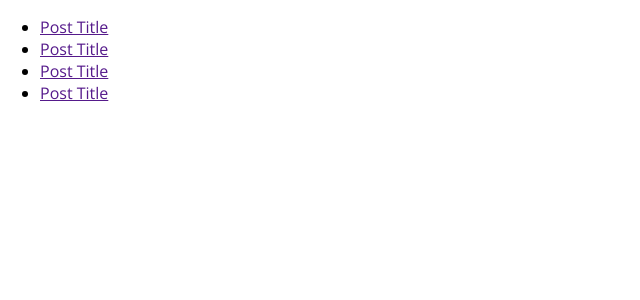
After one commit to MbolafyDev/Post-Django, a Django app: page /read-later in a window 1280 px wide. The commit adds this page. Shown: the top 300 px of the page, without its empty margins (0-640 px from the left). Run offline with Django 4.2, Linux system fonts and the light colour scheme.

Commit message:
Ajout quelques choses

```diff
--- /dev/null
+++ b/blog/templates/blog/stored_posts.html
@@ -0,0 +1,16 @@
+{% extends 'base.html' %}
+
+{% block title %}
+  My Stored Posts
+{% endblock title %}My Stored Posts
+
+{% block content %}
+  <section>
+    <ul>
+        <li><a href="">Post Title</a></li>
+        <li><a href="">Post Title</a></li>
+        <li><a href="">Post Title</a></li>
+        <li><a href="">Post Title</a></li>
+    </ul>
+  </section>
+{% endblock content %}
--- a/blog/views.py
+++ b/blog/views.py
@@ -70,6 +70,21 @@ class DetailPageView(View):
 
 
 class ReadLaterView(View):
+
+    def get(self, request):
+        stored_posts =  request.session.get("stored_posts")
+        context = {}
+
+        if stored_posts is None or len(stored_posts) == 0:
+            context["posts"] = []
+            context["has_posts"] = False
+        else:
+            posts = Post.objects.filter(id__in=stored_posts)
+            context["posts"] = posts
+            context["has_posts"] = True
+
+        return render(request, "blog/stored_posts.html", context)
+
     def post(self, request):
         stored_posts =  request.session.get("stored_posts")
 
--- a/templates/base.html
+++ b/templates/base.html
@@ -13,6 +13,7 @@
     <header id="main-navigation">
         <h1><a href="{% url 'starting-page' %}">Mbola Fy Blog</a></h1>
         <nav>
+            <a href="{% url 'read-later' %}">Stored Posts</a>
             <a href="{% url 'posts-page' %}">All Posts</a>
         </nav>
     </header>
```
